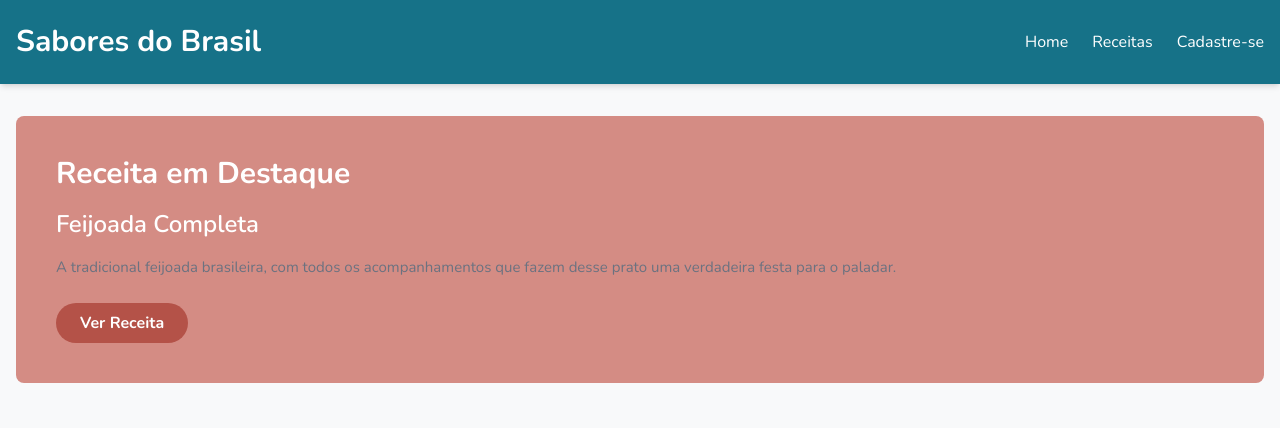
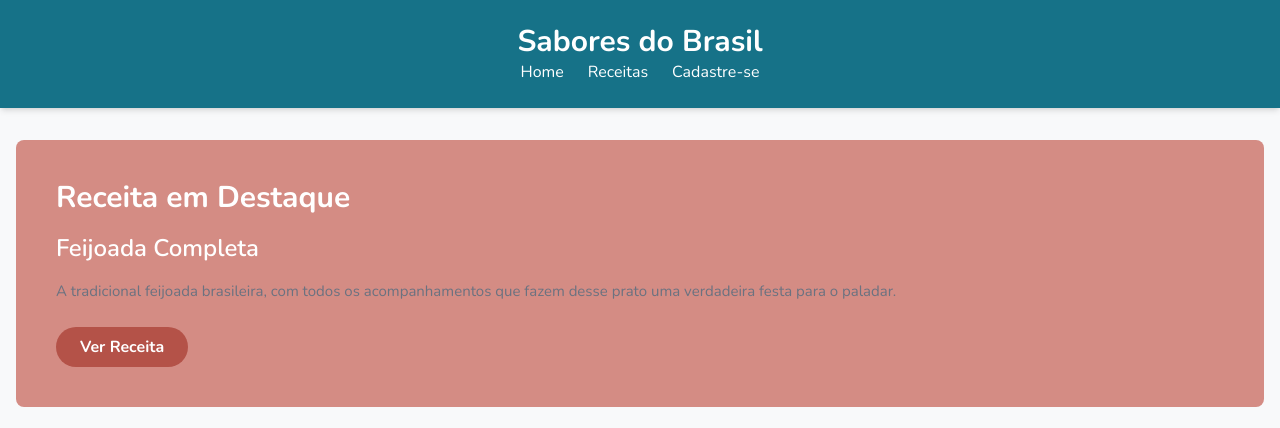
Before and after one commit to geoscreuza/receitinhas, a plain HTML site: page index.html in a window 1280 px wide. Shown: the top 428 px of the page. Drawn offline with nearby package versions, Linux system fonts and the light colour scheme.

Commit message:
Update index.html

```diff
--- a/index.html
+++ b/index.html
@@ -19,7 +19,7 @@
     <!-- Cabeçalho -->
    <section id="topo"
     <header class="bg-[#167288] text-white shadow-md">
-        <div class="container mx-auto px-4 py-6 flex flex-col md:flex-row justify-between items-center">
+        <div class="container mx-auto px-4 py-6 flex flex-col md:flex-column justify-between items-center">
             <h1 class="text-3xl font-bold mb-4 md:mb-0">Sabores do Brasil</h1>
             <nav class="flex space-x-6">
                 <a href="#" class="nav-link">Home</a>
```
